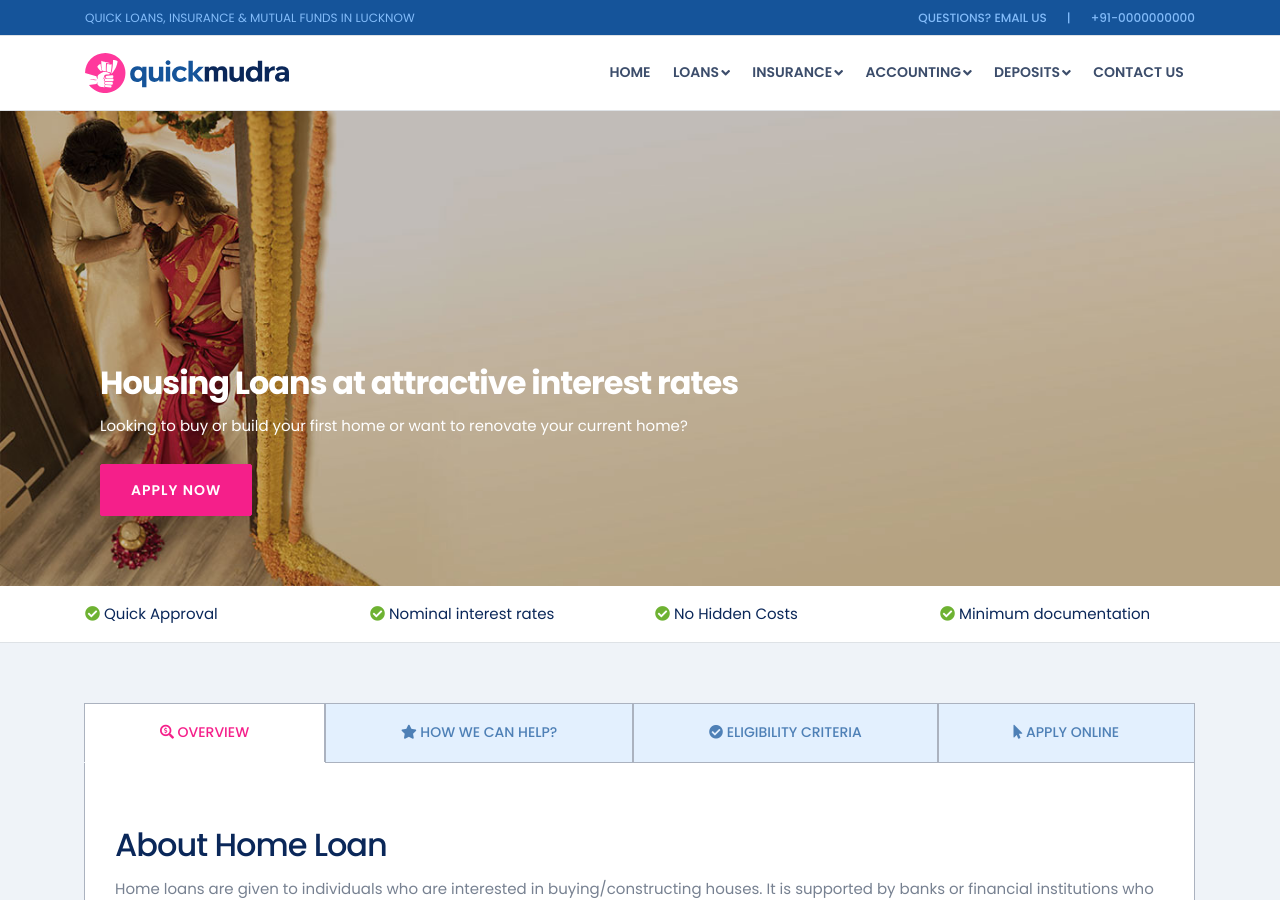
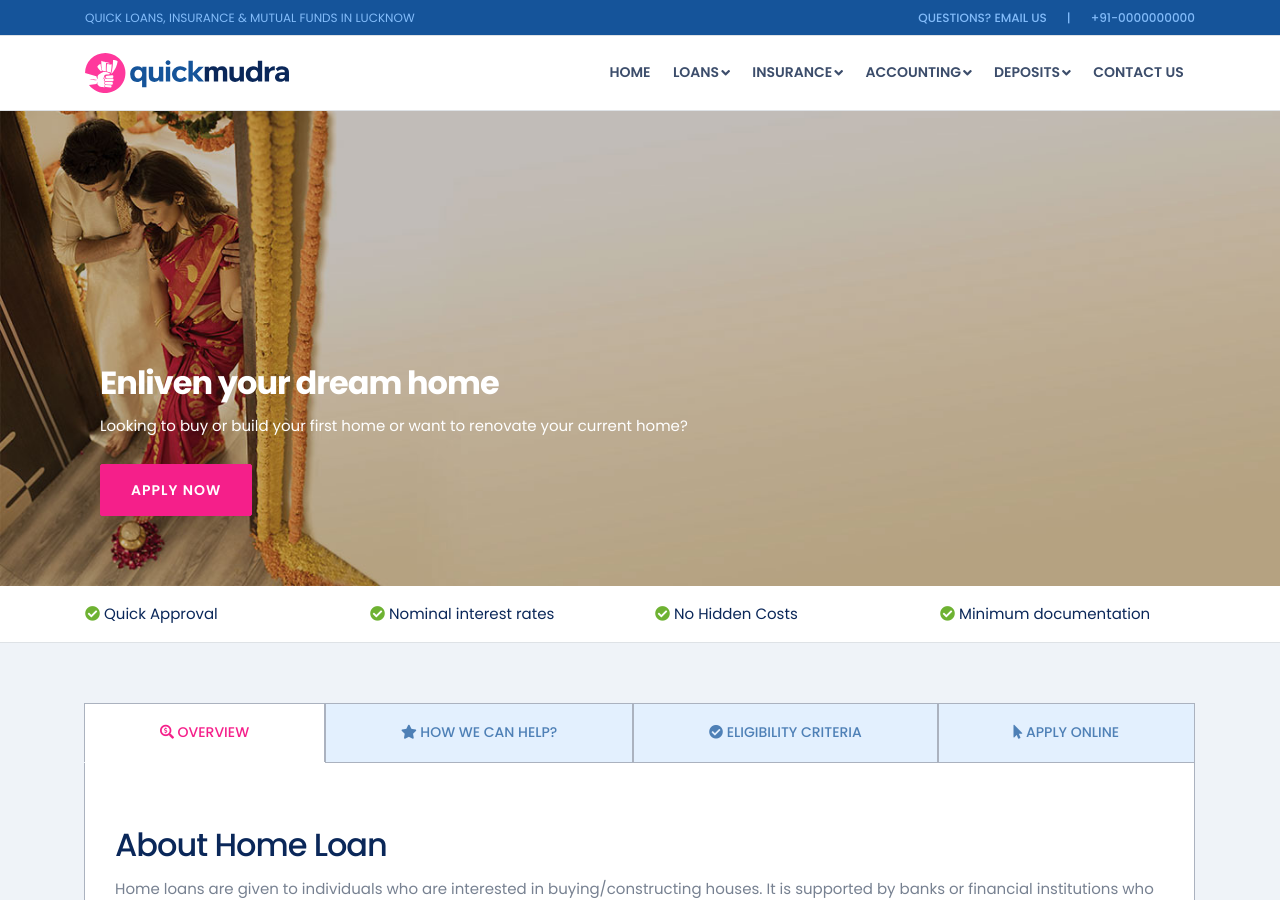
Before and after one commit to jaswinder-singh/creditme, a Jekyll site: the page built from pages/home-loan.html, in a window 1280 px wide and 900 px high. Built offline with Jekyll 4.4.1, drawn with Linux system fonts in a browser that asks for light colours; nearby versions of some CDN libraries.

Commit message:
Update home-loan.html

```diff
--- a/pages/home-loan.html
+++ b/pages/home-loan.html
@@ -13,7 +13,7 @@ permalink: /home-loan
                 <div class="col-xl-8 col-lg-8 col-md-12 col-sm-12 col-12">
                     <div class="slider-captions">
                         <!-- slider-captions -->
-                        <h1 class="slider-title">Housing Loans at attractive interest rates</h1>
+                        <h1 class="slider-title">Enliven your dream home</h1>
                         <p class="slider-text d-none d-xl-block d-lg-block d-md-block">Looking to buy or build your first home or want to renovate your current home?</p>
                         <div class="d-none d-sm-block"><a href="{{ site.url }}/apply-now" class="btn btn-secondary">Apply Now</a></div>
                     </div>
```
